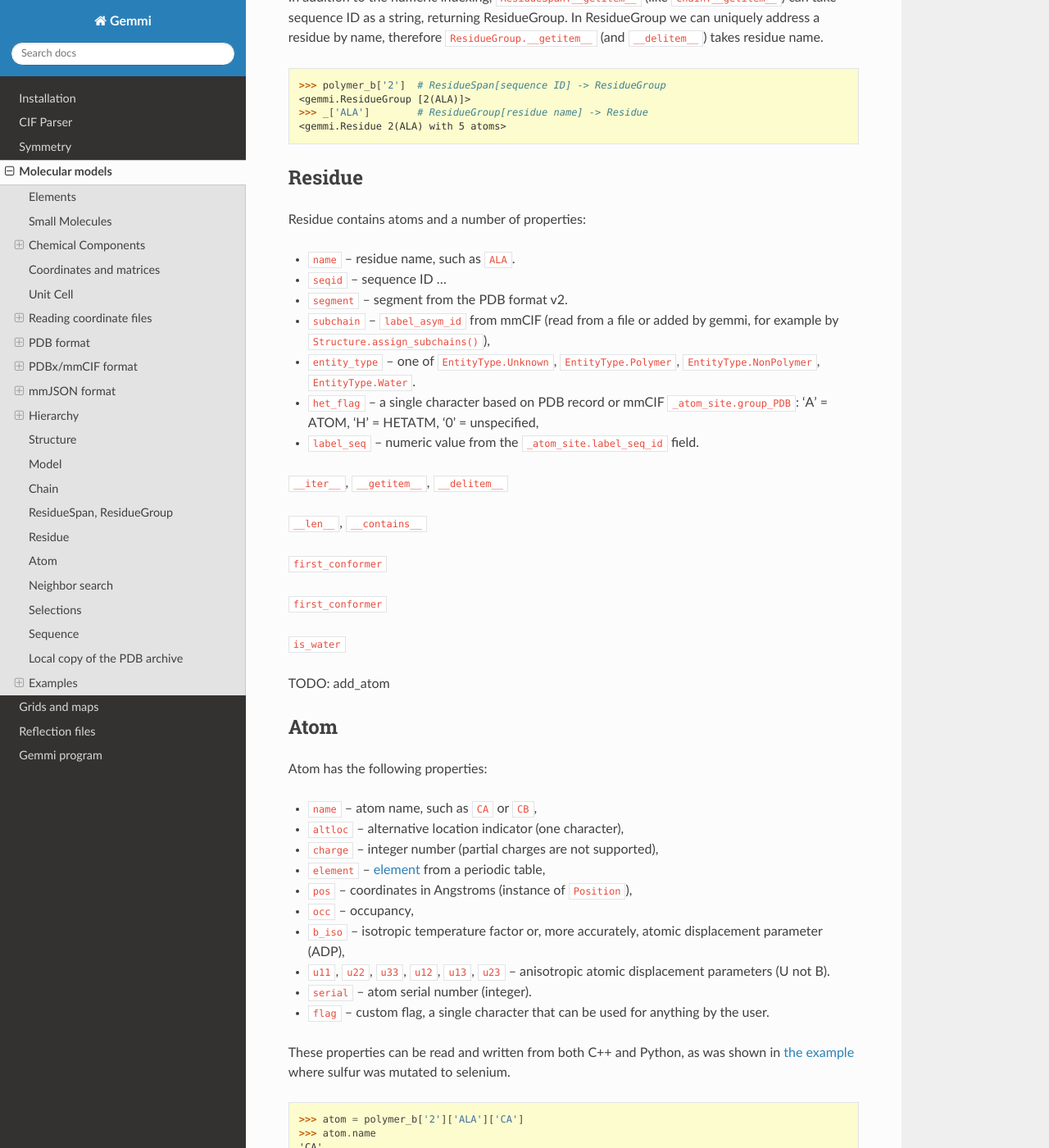
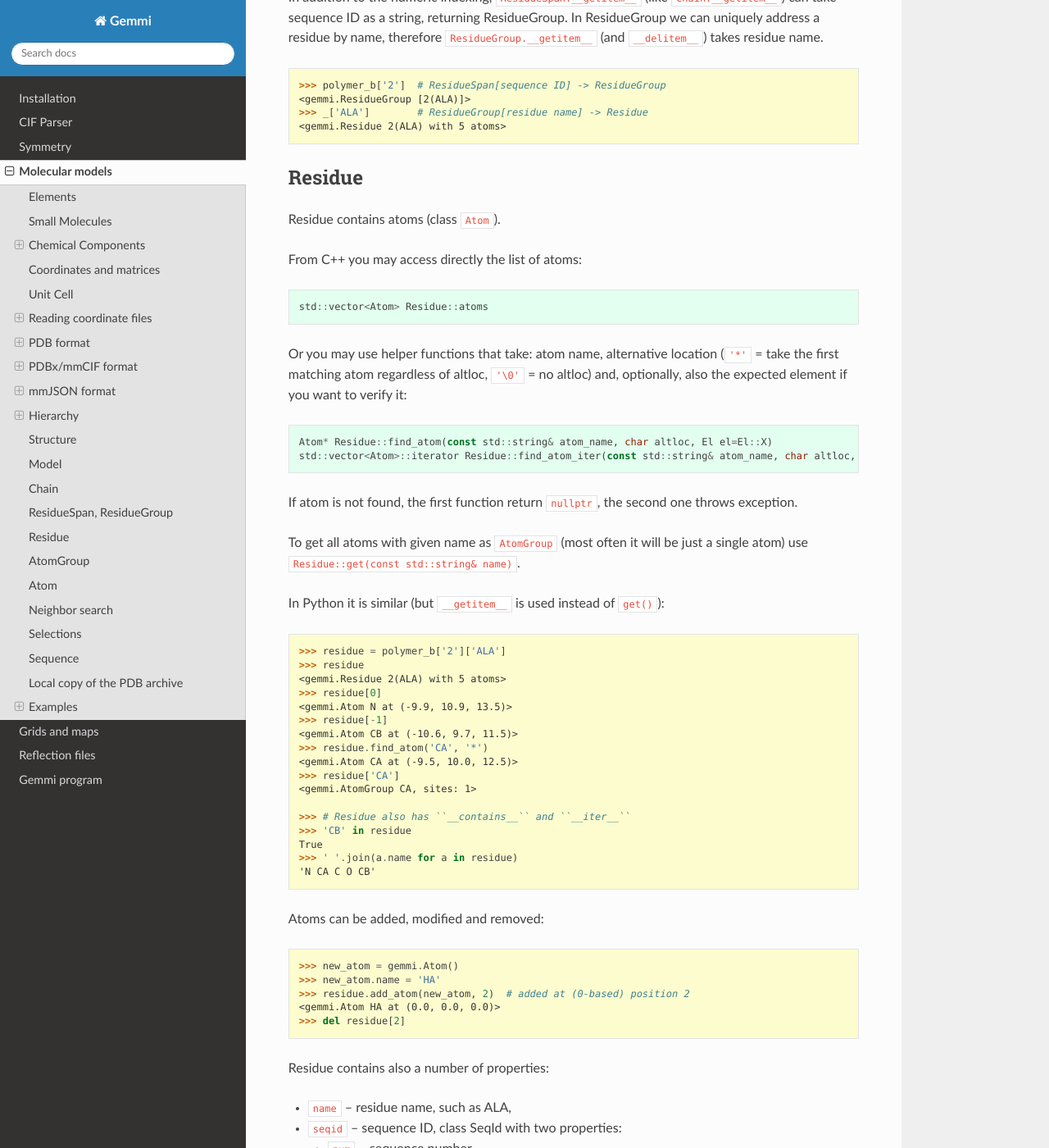
Before and after one commit to project-gemmi/gemmi, a Sphinx documentation site: the page built from docs/mol.rst, in a window 1280 px wide and 1400 px high, scrolled down 28074 px. Shown: the whole window at 82% size. Built offline with Sphinx 7.4.7 and the Read the Docs theme 2.0.0, drawn with Linux system fonts in a browser that asks for light colours; some of the changed text lies outside the part shown.

Commit message:
Residue/AtomGroup/Atom: docs, modification of the API

```diff
--- a/docs/custom.css
+++ b/docs/custom.css
@@ -9,6 +9,9 @@
  color: #486878
 }
 
+/* overwrite 12px margin that adds extra spacing before a nested list */
+.rst-content .section ul p { margin-bottom: 0; }
+
 /* roles used in mol.rst */
 .orange-fg { color:#d50; }
 .blue-bg { background-color:#ace; }
--- a/docs/mol.rst
+++ b/docs/mol.rst
@@ -1562,52 +1562,142 @@
 Residue
 =======
 
-Residue contains atoms and a number of properties:
-
-* ``name`` -- residue name, such as ``ALA``.
-* ``seqid`` -- sequence ID ...
-* ``segment`` -- segment from the PDB format v2.
-* ``subchain`` -- ``label_asym_id`` from mmCIF (read from a file or added by
-  gemmi, for example by ``Structure.assign_subchains()``),
-* ``entity_type`` -- one of ``EntityType.Unknown``, ``EntityType.Polymer``,
-  ``EntityType.NonPolymer``, ``EntityType.Water``.
-* ``het_flag`` -- a single character based on PDB record or mmCIF
-  ``_atom_site.group_PDB``: 'A' = ATOM, 'H' = HETATM, '\0' = unspecified,
-* ``label_seq`` -- numeric value from the ``_atom_site.label_seq_id`` field.
-
-``__iter__``, ``__getitem__``, ``__delitem__``
-
-``__len__``, ``__contains__``
-
-``first_conformer``
-
-``first_conformer``
-
-``is_water``
-
-TODO: add_atom
-
-..
-  >>> # the first residue has sequence id '1', but since one sequence id
-  >>> # may belong to more than one residue (microheterogeneity)
-  >>> # this getter returns ResidueGroup:
-  >>> chain_a['1']
-  <gemmi.ResidueGroup [1(DG)]>
-  >>> first_residue = _[0]
-  >>> first_residue
-  <gemmi.Residue 1(DG) with 23 atoms>
-  >>> sum(atom.altloc == 'B' for atom in first_residue)
-  4
-  >>> # first_conformer() is for iteration only
-  >>> first_residue.first_conformer()  #doctest: +ELLIPSIS
-  <gemmi.FirstConformerAtoms object at 0x...>
-  >>> len(list(_))  # 23 - 4
-  19
+Residue contains atoms (class ``Atom``).
+
+From C++ you may access directly the list of atoms::
+
+  std::vector<Atom> Residue::atoms
+
+Or you may use helper functions that take:
+atom name,
+alternative location (``'*'`` = take the first matching atom regardless
+of altloc, ``'\0'`` = no altloc)
+and, optionally, also the expected element if you want to verify it::
+
+  Atom* Residue::find_atom(const std::string& atom_name, char altloc, El el=El::X)
+  std::vector<Atom>::iterator Residue::find_atom_iter(const std::string& atom_name, char altloc, El el=El::X)
+
+If atom is not found, the first function return ``nullptr``,
+the second one throws exception.
+
+To get all atoms with given name as ``AtomGroup`` (most often it will be
+just a single atom) use ``Residue::get(const std::string& name)``.
+
+In Python it is similar (but ``__getitem__`` is used instead of ``get()``):
+
+.. doctest::
+
+  >>> residue = polymer_b['2']['ALA']
+  >>> residue
+  <gemmi.Residue 2(ALA) with 5 atoms>
+  >>> residue[0]
+  <gemmi.Atom N at (-9.9, 10.9, 13.5)>
+  >>> residue[-1]
+  <gemmi.Atom CB at (-10.6, 9.7, 11.5)>
+  >>> residue.find_atom('CA', '*')
+  <gemmi.Atom CA at (-9.5, 10.0, 12.5)>
+  >>> residue['CA']
+  <gemmi.AtomGroup CA, sites: 1>
+
+  >>> # Residue also has ``__contains__`` and ``__iter__``
+  >>> 'CB' in residue
+  True
+  >>> ' '.join(a.name for a in residue)
+  'N CA C O CB'
+
+Atoms can be added, modified and removed:
+
+.. doctest::
+
+  >>> new_atom = gemmi.Atom()
+  >>> new_atom.name = 'HA'
+  >>> residue.add_atom(new_atom, 2)  # added at (0-based) position 2
+  <gemmi.Atom HA at (0.0, 0.0, 0.0)>
+  >>> del residue[2]
+
+Residue contains also a number of properties:
+
+* ``name`` -- residue name, such as ALA,
+* ``seqid`` -- sequence ID, class SeqId with two properties:
+
+  * ``num`` -- sequence number,
+  * ``icode`` -- insertion code (a single character, ``' '`` = none),
+
+* ``segment`` -- segment from the PDB format v2,
+* ``subchain`` -- label_asym_id from mmCIF file, or ID generated by
+  ``Structure.assign_subchains()``,
+* ``label_seq`` -- numeric value from the label_seq_id field.
+* ``entity_type`` -- one of EntityType.Unknown, Polymer, NonPolymer, Water,
+* ``het_flag`` -- a single character based on the PDB record or
+  on the _atom_site.group_PDB field:
+  ``A``\ =ATOM, ``H``\ =HETATM, ``\0``\ =unspecified,
+
+.. doctest::
+
+  >>> residue.seqid.num, residue.seqid.icode
+  (2, ' ')
+  >>> residue.subchain
+  'B'
+  >>> residue.label_seq
+  2
+  >>> residue.entity_type
+  EntityType.Polymer
+  >>> residue.het_flag
+  'A'
+
+To check if a residue is water (normal or heavy) you may use a helper
+function:
+
+.. doctest::
+
+  >>> residue.is_water()
+  False
+
+Classes Chain and ResidueSpan have function ``first_conformer()``
+for iterating over residues of one conformer.
+Similarly, ``Residue::first_conformer()`` iterates over atoms of
+a single conformer:
+
+.. doctest::
+
+  >>> residue = chain_a[0]
+  >>> for atom in residue: print(atom.name, end=' ') #doctest: +NORMALIZE_WHITESPACE
+  O5' C5' C4' C4' O4' C3' C3' O3' O3' C2' C2' C1' N9 C8 N7 C5 C6 O6 N1 C2 N2 N3 C4
+  >>> for atom in residue.first_conformer(): print(atom.name, end=' ') #doctest: +NORMALIZE_WHITESPACE
+  O5' C5' C4' O4' C3' O3' C2' C1' N9 C8 N7 C5 C6 O6 N1 C2 N2 N3 C4
+
+
+AtomGroup
+=========
+
+AtomGroup represents alternative locations of the same atom.
+It is implemented as a lightweight object that points
+to a consecutive atoms (atom sites) inside the same Residue.
+It has minimal functionality:
+
+.. doctest::
+
+  >>> residue["O5'"]
+  <gemmi.AtomGroup O5', sites: 1>
+  >>> _.name()
+  "O5'"
+  >>> len(residue["O5'"])
+  1
+
+  >>> residue["O3'"]
+  <gemmi.AtomGroup O3', sites: 2>
+  >>> residue["O3'"][0]    # get atom site by index
+  <gemmi.Atom O3'.A at (-8.3, 20.3, 17.9)>
+  >>> residue["O3'"]['A']  # get atom site by altloc
+  <gemmi.Atom O3'.A at (-8.3, 20.3, 17.9)>
+  >>> for a in residue["O3'"]: print(a.altloc, end=' ')  #doctest: +NORMALIZE_WHITESPACE
+  A B
+
 
 Atom
 ====
 
-Atom has the following properties:
+Atom (more accurately: atom site) has the following properties:
 
 * ``name`` -- atom name, such as ``CA`` or ``CB``,
 * ``altloc`` -- alternative location indicator (one character),
@@ -1629,7 +1719,7 @@
 
 .. doctest::
 
-  >>> atom = polymer_b['2']['ALA']['CA']
+  >>> atom = polymer_b['2']['ALA']['CA'][0]
   >>> atom.name
   'CA'
   >>> atom.element
@@ -1789,7 +1879,7 @@
 
 .. doctest::
 
-  >>> ref_atom = st[0].sole_residue('A', gemmi.SeqId('3'))['P']
+  >>> ref_atom = st[0].sole_residue('A', gemmi.SeqId('3')).sole_atom('P')
   >>> marks = subcells.find_neighbors(ref_atom, min_dist=0.1, max_dist=3)
   >>> len(marks)
   6
```
Also changed, not shown: other parts of docs/mol.rst (+4 -4 lines), 5 other files.
